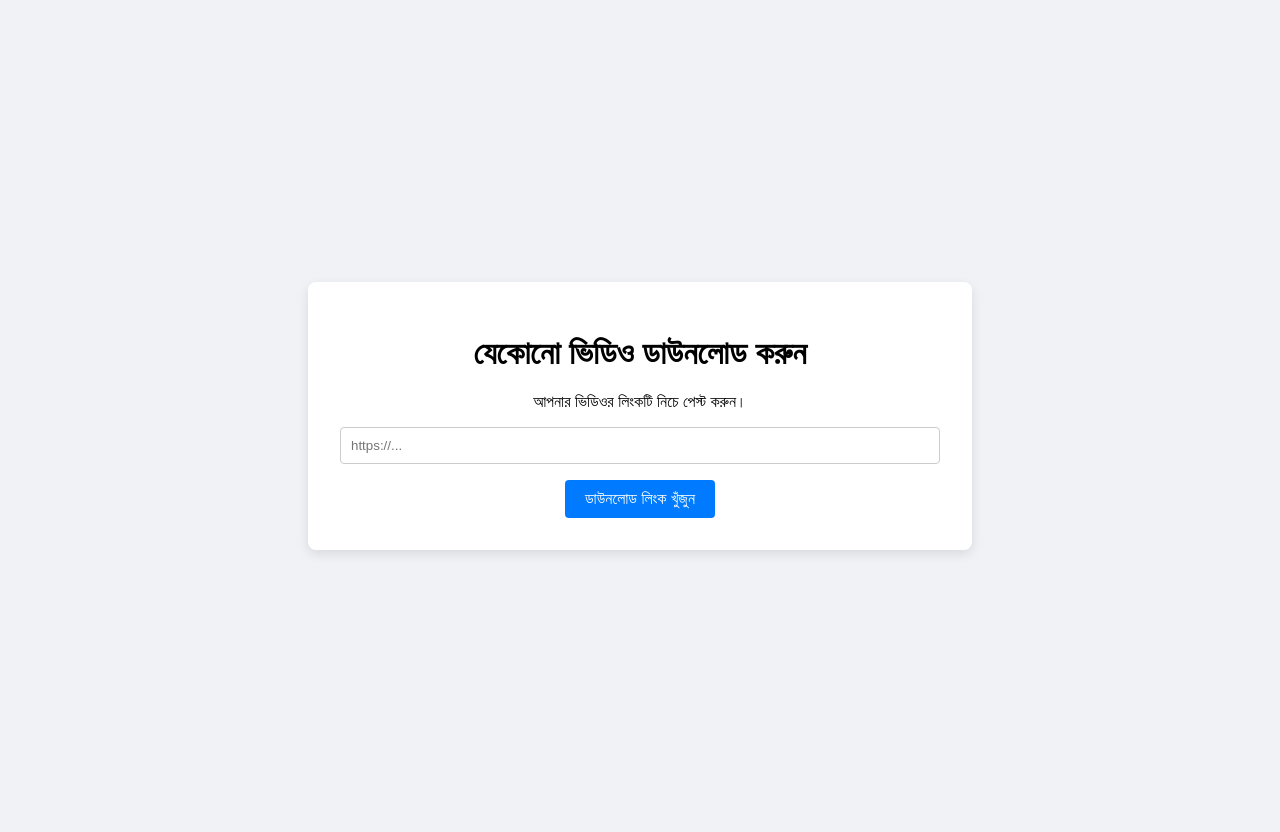
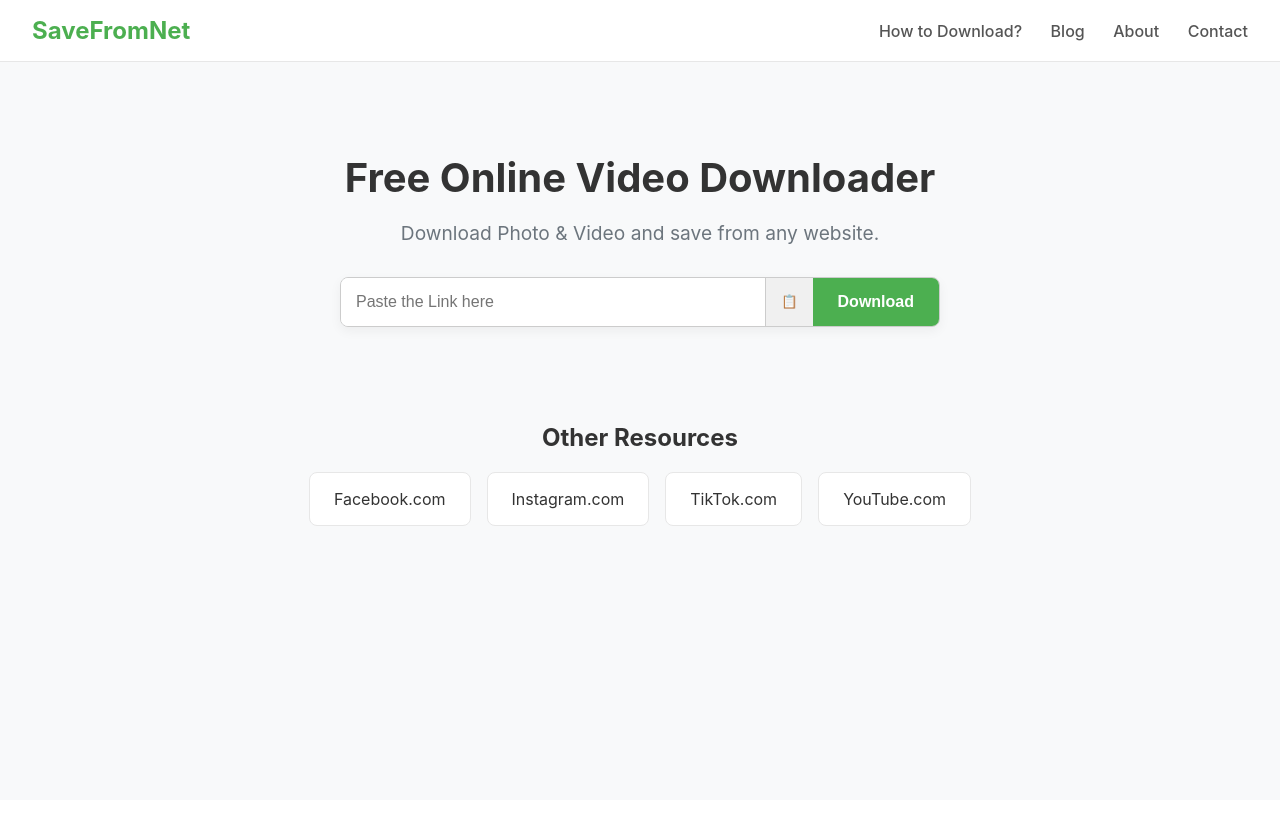
Before and after one commit to saifulbdsh/SaveFromNet, a Flask app: page / in a window 1280 px wide. After the commit the page ends 526 px from the top, so only its background shows below. Run offline with Flask 3, Linux system fonts and the light colour scheme; some libraries are stand-ins or nearby versions.

Commit message:
Complete redesign with banner ad and paste button

```diff
--- a/templates/index.html
+++ b/templates/index.html
@@ -1,30 +1,185 @@
 <!DOCTYPE html>
-<html lang="bn">
+<html lang="en">
 <head>
     <meta charset="UTF-8">
     <meta name="viewport" content="width=device-width, initial-scale=1.0">
-    <title>ভিডিও ডাউনলোডার</title>
+    <title>Video Downloader</title>
     <style>
-        body { font-family: sans-serif; background: #f0f2f5; display: flex; justify-content: center; align-items: center; min-height: 100vh; margin: 0; padding: 1rem;}
-        .container { background: white; padding: 2rem; border-radius: 8px; box-shadow: 0 4px 12px rgba(0,0,0,0.1); text-align: center; width: 90%; max-width: 600px; }
-        input[type="url"] { width: calc(100% - 22px); padding: 10px; margin-bottom: 1rem; border: 1px solid #ccc; border-radius: 4px; }
-        button { background-color: #007bff; color: white; padding: 10px 20px; border: none; border-radius: 4px; cursor: pointer; font-size: 1rem; }
-        .error { color: red; margin-top: 1rem; }
+        body {
+            font-family: -apple-system, BlinkMacSystemFont, "Segoe UI", Roboto, "Helvetica Neue", Arial, sans-serif;
+            margin: 0;
+            background-color: #f8f9fa;
+            color: #333;
+        }
+        .header {
+            display: flex;
+            justify-content: space-between;
+            align-items: center;
+            padding: 1rem 2rem;
+            background-color: #ffffff;
+            border-bottom: 1px solid #e7e7e7;
+        }
+        .header .logo {
+            font-size: 1.5rem;
+            font-weight: bold;
+            color: #4caf50;
+        }
+        .header .nav a {
+            margin-left: 1.5rem;
+            text-decoration: none;
+            color: #555;
+            font-weight: 500;
+        }
+        .main-content {
+            max-width: 800px;
+            margin: 2rem auto;
+            text-align: center;
+            padding: 2rem;
+        }
+        .main-content h1 {
+            font-size: 2.5rem;
+            margin-bottom: 0.5rem;
+        }
+        .main-content p {
+            font-size: 1.2rem;
+            color: #6c757d;
+            margin-bottom: 2rem;
+        }
+        .form-wrapper {
+            max-width: 600px;
+            margin: 0 auto;
+        }
+        .ad-banner-top {
+            margin-bottom: 20px;
+            text-align: center;
+        }
+        .form-container {
+            display: flex;
+            border: 1px solid #ccc;
+            border-radius: 8px;
+            overflow: hidden;
+            box-shadow: 0 4px 12px rgba(0,0,0,0.05);
+        }
+        .form-container input[type="url"] {
+            flex-grow: 1;
+            border: none;
+            padding: 15px;
+            font-size: 1rem;
+            outline: none;
+        }
+        .form-container #pasteBtn {
+            background-color: #f0f0f0;
+            border: none;
+            border-left: 1px solid #ccc;
+            cursor: pointer;
+            padding: 0 15px;
+        }
+        .form-container button[type="submit"] {
+            background-color: #4caf50;
+            color: white;
+            border: none;
+            padding: 0 25px;
+            cursor: pointer;
+            font-size: 1rem;
+            font-weight: bold;
+        }
+        .footer {
+            margin-top: 4rem;
+            text-align: center;
+        }
+        .resource-links {
+            display: flex;
+            justify-content: center;
+            gap: 1rem;
+        }
+        .resource-links a {
+            text-decoration: none;
+            color: #333;
+            background-color: #ffffff;
+            padding: 1rem 1.5rem;
+            border: 1px solid #e7e7e7;
+            border-radius: 8px;
+        }
+        .error {
+            color: red;
+            margin-top: 1rem;
+            font-weight: bold;
+        }
     </style>
 </head>
 <body>
-    <div class="container">
-        <h1>যেকোনো ভিডিও ডাউনলোড করুন</h1>
-        <p>আপনার ভিডিওর লিংকটি নিচে পেস্ট করুন।</p>
-        <form action="/get_info" method="post">
-            <input type="url" name="url" placeholder="https://..." required>
-            <br>
-            <button type="submit">ডাউনলোড লিংক খুঁজুন</button>
-        </form>
+
+    <header class="header">
+        <div class="logo">SaveFromNet</div>
+        <nav class="nav">
+            <a href="#">How to Download?</a>
+            <a href="#">Blog</a>
+            <a href="#">About</a>
+            <a href="#">Contact</a>
+        </nav>
+    </header>
+
+    <main class="main-content">
+        <h1>Free Online Video Downloader</h1>
+        <p>Download Photo & Video and save from any website.</p>
+
+        <div class="form-wrapper">
+            <div class="ad-banner-top">
+                <script type="text/javascript">
+                    atOptions = {
+                        'key' : '419e3602d29f35b0be3e762bed9ed9de',
+                        'format' : 'iframe',
+                        'height' : 250,
+                        'width' : 300,
+                        'params' : {}
+                    };
+                </script>
+                <script type="text/javascript" src="//www.highperformanceformat.com/419e3602d29f35b0be3e762bed9ed9de/invoke.js"></script>
+            </div>
+
+            <form action="/get_info" method="post">
+                <div class="form-container">
+                    <input type="url" name="url" placeholder="Paste the Link here" required>
+                    <button type="button" id="pasteBtn" title="Paste from clipboard">📋</button>
+                    <button type="submit">Download</button>
+                </div>
+            </form>
+        </div>
+
         {% if error %}
             <p class="error">{{ error }}</p>
         {% endif %}
-    </div>
-<script type='text/javascript' src='//pl27272525.profitableratecpm.com/ed/10/2a/ed102a4998643fa9dc106c42f41d69ad.js'></script>
+    </main>
+
+    <footer class="footer">
+        <h2>Other Resources</h2>
+        <div class="resource-links">
+            <a href="#">Facebook.com</a>
+            <a href="#">Instagram.com</a>
+            <a href="#">TikTok.com</a>
+            <a href="#">YouTube.com</a>
+        </div>
+    </footer>
+
+    <script>
+        const pasteBtn = document.getElementById('pasteBtn');
+        const urlInput = document.querySelector('input[name="url"]');
+
+        if (navigator.clipboard) {
+            pasteBtn.addEventListener('click', async () => {
+                try {
+                    const text = await navigator.clipboard.readText();
+                    urlInput.value = text;
+                    urlInput.focus();
+                } catch (err) {
+                    console.error('Failed to read clipboard contents: ', err);
+                    alert('Failed to paste. Please paste manually.');
+                }
+            });
+        } else {
+            pasteBtn.style.display = 'none'; // Hide button if clipboard API is not supported
+        }
+    </script>
+
 </body>
 </html>
```
Also changed, not shown: templates/download.html (+102 -27 lines).
